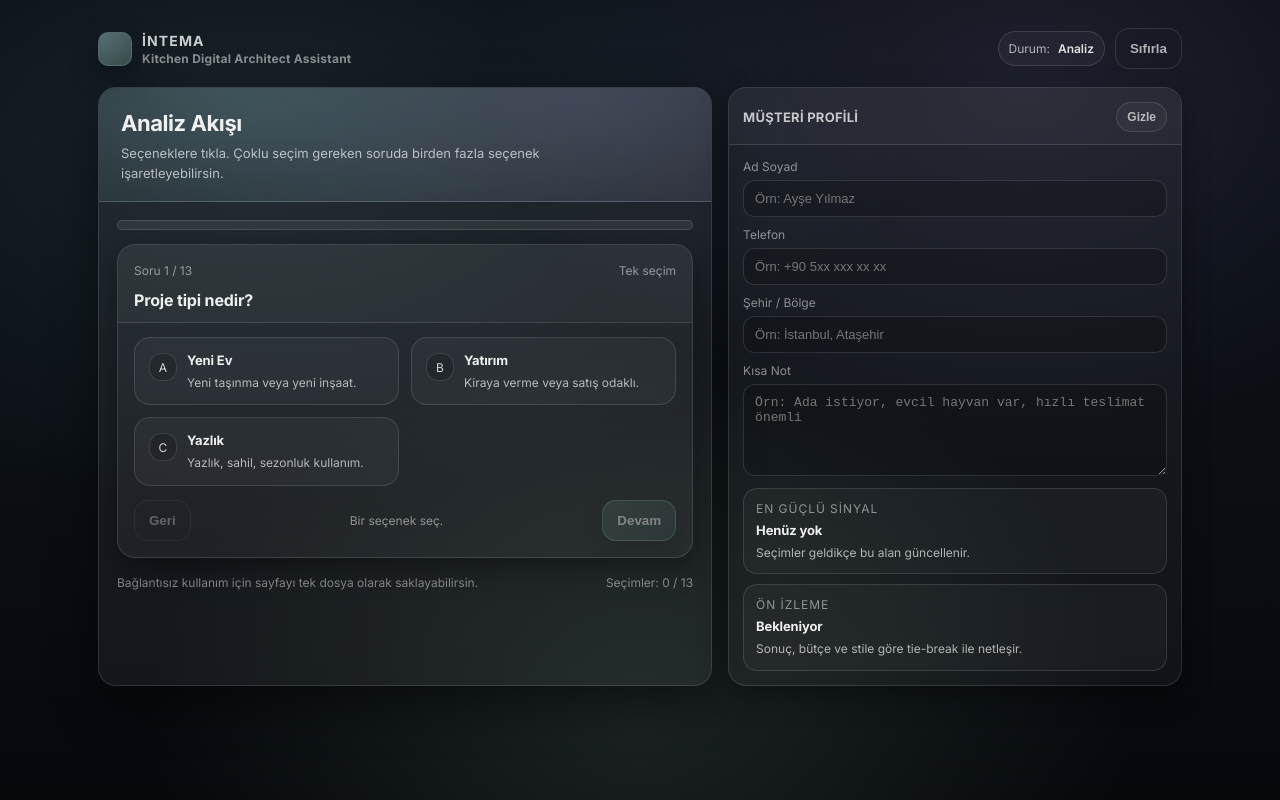
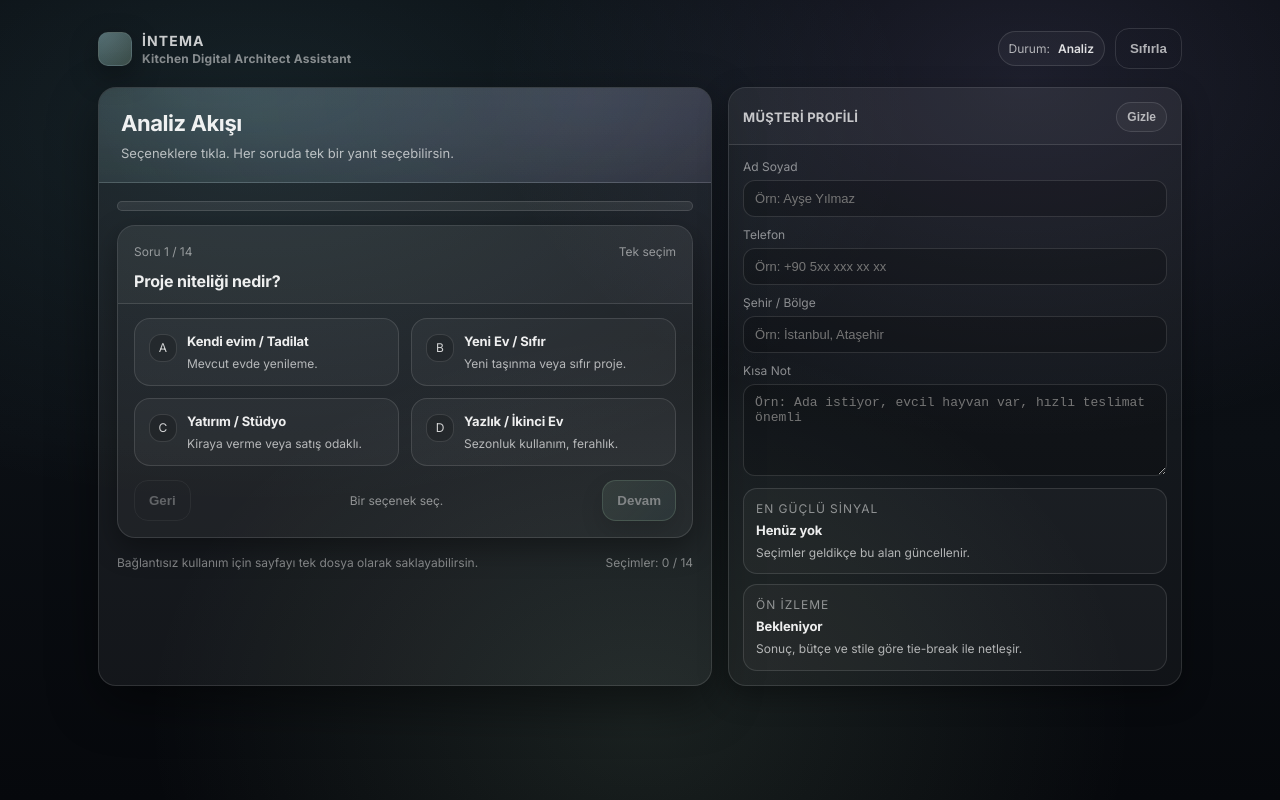
Before and after one commit to tuncerdemtr/magaza_mimar_persona, a plain HTML site: page index.html in a window 1280 px wide. Both pictures are taken after a click on the button "Analize Başla". Drawn offline with Linux system fonts and the light colour scheme.

Commit message:
Update quiz questions and scoring

```diff
--- a/index.html
+++ b/index.html
@@ -667,7 +667,7 @@
           <div class="kicker">Showroom modu</div>
           <h3>Müşteri Analiz Asistanı</h3>
           <p>
-            13 soruda müşteri niyetini ve yaşam tarzını netleştir. Sonuç ekranında persona, önerilen İntema modeli,
+            14 soruda müşteri niyetini ve yaşam tarzını netleştir. Sonuç ekranında persona, önerilen İntema modeli,
             kritik özellikler ve mimar notu hazır gelsin.
           </p>
         </div>
@@ -691,7 +691,7 @@
         <div class="panel">
           <div class="hero">
             <h2>Analiz Akışı</h2>
-            <p>Seçeneklere tıkla. Çoklu seçim gereken soruda birden fazla seçenek işaretleyebilirsin.</p>
+            <p>Seçeneklere tıkla. Her soruda tek bir yanıt seçebilirsin.</p>
           </div>
 
           <div class="inner">
@@ -702,7 +702,7 @@
             <div class="q-card" id="qCard">
               <div class="q-head">
                 <div>
-                  <p class="q-meta" id="qMeta">Soru 1 / 13</p>
+                  <p class="q-meta" id="qMeta">Soru 1 / 14</p>
                   <h3 class="q-title" id="qTitle">...</h3>
                 </div>
                 <div class="q-meta" id="qType">Tek seçim</div>
@@ -721,7 +721,7 @@
 
             <footer>
               <div>Bağlantısız kullanım için sayfayı tek dosya olarak saklayabilirsin.</div>
-              <div id="footerSmall">Seçimler: 0 / 13</div>
+              <div id="footerSmall">Seçimler: 0 / 14</div>
             </footer>
           </div>
         </div>
@@ -1007,19 +1007,19 @@
     };
 
     // -----------------------------
-    // Questions (13)
-    // Q4 is multi-select
+    // Questions (14)
     // Points apply to persona keys above
     // -----------------------------
     const QUESTIONS = [
       {
         id: "q1",
-        title: "Proje tipi nedir?",
+        title: "Proje niteliği nedir?",
         type: "single",
         options: [
-          { id: "newHouse", label: "Yeni Ev", desc: "Yeni taşınma veya yeni inşaat.", points: { tech: 5, luxury: 5 } },
-          { id: "investment", label: "Yatırım", desc: "Kiraya verme veya satış odaklı.", points: { smart: 20 } },
-          { id: "summer", label: "Yazlık", desc: "Yazlık, sahil, sezonluk kullanım.", points: { coastal: 20 } },
+          { id: "renovation", label: "Kendi evim / Tadilat", desc: "Mevcut evde yenileme.", points: { } },
+          { id: "newHouse", label: "Yeni Ev / Sıfır", desc: "Yeni taşınma veya sıfır proje.", points: { tech: 5, luxury: 5 } },
+          { id: "investment", label: "Yatırım / Stüdyo", desc: "Kiraya verme veya satış odaklı.", points: { smart: 20 } },
+          { id: "summer", label: "Yazlık / İkinci Ev", desc: "Sezonluk kullanım, ferahlık.", points: { coastal: 20 } },
         ]
       },
       {
@@ -1027,8 +1027,9 @@
         title: "Zaman yaklaşımı nasıl?",
         type: "single",
         options: [
-          { id: "urgent", label: "Acil", desc: "Hızlı karar, hızlı uygulama.", points: { quick: 20, smart: 10 } },
-          { id: "perfection", label: "Mükemmeliyetçi", desc: "Detay, kusursuzluk, uzun karar süreci.", points: { luxury: 10, nostalgic: 5 } },
+          { id: "urgent", label: "Acil / Hemen", desc: "Hızlı karar, hızlı uygulama.", points: { quick: 20, smart: 10 } },
+          { id: "standard", label: "Standart Süre", desc: "Normal akış.", points: { } },
+          { id: "perfection", label: "Mükemmeliyetçi (Zaman bol)", desc: "Detay, kusursuzluk, uzun karar süreci.", points: { luxury: 10, nostalgic: 5 } },
         ]
       },
       {
@@ -1036,30 +1037,33 @@
         title: "Mutfak alanı nasıl?",
         type: "single",
         options: [
-          { id: "small", label: "Küçük", desc: "Verimlilik ve depolama optimizasyonu.", points: { smart: 10 } },
-          { id: "large", label: "Geniş", desc: "Sosyal alan ve gelişmiş pişirme.", points: { social: 15, gourmet: 10 } },
+          { id: "small", label: "Dar / Küçük", desc: "Verimlilik ve depolama optimizasyonu.", points: { smart: 10, quick: 5 } },
+          { id: "standard", label: "Standart", desc: "Dengeli kullanım.", points: { } },
+          { id: "large", label: "Geniş / Ada Müsait", desc: "Sosyal alan ve gelişmiş pişirme.", points: { social: 15, gourmet: 10 } },
+          { id: "freedom", label: "Mimari Özgürlük", desc: "Özgür plan ve teknoloji vurgusu.", points: { tech: 10 } },
         ]
       },
       {
         id: "q4",
-        title: "Hane yapısı hangilerine uyuyor?",
-        type: "multi",
+        title: "Hane halkı nasıl?",
+        type: "single",
         options: [
-          { id: "single", label: "Tek Kişi", desc: "Daha kişisel, teknolojiye açık.", points: { tech: 10 } },
-          { id: "children", label: "Çocuk", desc: "Konfor, güvenlik, düzen.", points: { comfort: 15 } },
-          { id: "pets", label: "Evcil Hayvan", desc: "Dayanım, temizlik, sürdürülebilir seçimler.", points: { eco: 10, comfort: 5 } },
+          { id: "single", label: "Yalnız / Çift", desc: "Kişisel kullanım ve pratiklik.", points: { tech: 10, smart: 5 } },
+          { id: "children", label: "Çocuklar", desc: "Konfor, güvenlik, düzen.", points: { comfort: 15 } },
+          { id: "extended", label: "Geniş Aile / Yaşlı", desc: "Sosyal paylaşım ve konfor.", points: { comfort: 10, social: 5 } },
+          { id: "pets", label: "Evcil Hayvan", desc: "Dayanım, temizlik, sürdürülebilir seçimler.", points: { comfort: 5, eco: 10 } },
         ],
-        hint: "Birden fazla seçebilirsin."
       },
       {
         id: "q5",
         title: "Ana motivasyon ne?",
         type: "single",
         options: [
-          { id: "showcase", label: "Gösteriş / Sunum", desc: "Misafir ağırlama, sosyal hayat.", points: { social: 20 } },
-          { id: "cooking", label: "Pişirme", desc: "Fonksiyon, istasyon düzeni.", points: { gourmet: 20 } },
-          { id: "peace", label: "Huzur", desc: "Ferahlık ve dinginlik.", points: { coastal: 15 } },
-          { id: "heart", label: "Aile Kalbi", desc: "Rutinler, dayanım, konfor.", points: { comfort: 15 } },
+          { id: "showcase", label: "Vitrin (Sosyal)", desc: "Misafir ağırlama, sosyal hayat.", points: { social: 20, tech: 10 } },
+          { id: "cooking", label: "Operasyon (Yemek)", desc: "Fonksiyon, istasyon düzeni.", points: { gourmet: 20 } },
+          { id: "peace", label: "Sığınak (Huzur)", desc: "Ferahlık ve dinginlik.", points: { coastal: 15, eco: 10 } },
+          { id: "station", label: "İstasyon (Pratik)", desc: "Hız ve verim.", points: { quick: 10, smart: 10 } },
+          { id: "heart", label: "Kalp (Aile)", desc: "Rutinler, dayanım, konfor.", points: { comfort: 15, nostalgic: 10 } },
         ]
       },
       {
@@ -1067,31 +1071,32 @@
         title: "En büyük acı noktası ne?",
         type: "single",
         options: [
-          { id: "cleaning", label: "Temizlik", desc: "Kolay silinebilir, pratik.", points: { comfort: 20 } },
-          { id: "clutter", label: "Dağınıklık", desc: "Organizer ve kategori depolama.", points: { gourmet: 10 } },
-          { id: "outdated", label: "Eski görünüm", desc: "Modernleşme, teknoloji hissi.", points: { tech: 10 } },
+          { id: "clutter", label: "Dağınıklık", desc: "Organizer ve kategori depolama.", points: { gourmet: 10, comfort: 5 } },
+          { id: "cleaning", label: "Temizlik / Leke", desc: "Kolay silinebilir, pratik.", points: { comfort: 20 } },
+          { id: "outdated", label: "Demode Görünüm", desc: "Modernleşme, teknoloji hissi.", points: { tech: 10, luxury: 5 } },
+          { id: "dark", label: "Karanlık / Basık", desc: "Ferahlık ve nefes alan atmosfer.", points: { coastal: 10 } },
         ]
       },
       {
         id: "q7",
-        title: "Stil tercihi hangisi?",
+        title: "Tasarım dili hangisi?",
         type: "single",
         options: [
-          { id: "modern", label: "Modern", desc: "Düz yüzey, minimal çizgi.", points: { tech: 20 } },
-          { id: "classic", label: "Klasik", desc: "Zarafet, premium oranlar.", points: { luxury: 20 } },
-          { id: "country", label: "Country", desc: "Sıcak doku, nostalji.", points: { eco: 15, nostalgic: 15 } },
-          { id: "industrial", label: "Endüstriyel", desc: "Kontrast, koyu ton, metal hissi.", points: { tech: 10 } },
+          { id: "modern", label: "Modern & Minimal", desc: "Düz yüzey, minimal çizgi.", points: { tech: 20, gourmet: 5 } },
+          { id: "classic", label: "Klasik & Gösterişli", desc: "Zarafet, premium oranlar.", points: { luxury: 20, social: 5 } },
+          { id: "country", label: "Country & Doğal", desc: "Sıcak doku, nostalji.", points: { eco: 15, nostalgic: 15, coastal: 10 } },
+          { id: "industrial", label: "Endüstriyel", desc: "Kontrast, koyu ton, metal hissi.", points: { tech: 10, social: 10 } },
         ]
       },
       {
         id: "q8",
-        title: "Malzeme hissi nasıl olmalı?",
+        title: "Renk / Doku tercihi?",
         type: "single",
         options: [
-          { id: "wood", label: "Ahşap", desc: "Doğal doku, sıcaklık.", points: { eco: 20 } },
-          { id: "mat", label: "Mat / Yumuşak", desc: "Sakin, konforlu yüzey.", points: { comfort: 10 } },
-          { id: "gloss", label: "High Gloss", desc: "Parlak, premium etki.", points: { luxury: 15 } },
-          { id: "dark", label: "Koyu Ton", desc: "Teknoloji ve kontrast.", points: { tech: 15 } },
+          { id: "wood", label: "Doğal Ahşap", desc: "Doğal doku, sıcaklık.", points: { eco: 20, nostalgic: 10 } },
+          { id: "mat", label: "Mat / Soft", desc: "Sakin, konforlu yüzey.", points: { comfort: 10, coastal: 10 } },
+          { id: "gloss", label: "Parlak / Canlı", desc: "Parlak, premium etki.", points: { luxury: 15, social: 10 } },
+          { id: "dark", label: "Koyu / Maskülen", desc: "Teknoloji ve kontrast.", points: { tech: 15, gourmet: 5 } },
         ]
       },
       {
@@ -1099,8 +1104,9 @@
         title: "Pişirme tarzı nasıl?",
         type: "single",
         options: [
-          { id: "gourmet", label: "Gurme", desc: "Sık pişirir, istasyon ister.", points: { gourmet: 25 } },
-          { id: "practical", label: "Pratik", desc: "Hız, düzen, verim.", points: { smart: 10 } },
+          { id: "standard", label: "Standart", desc: "Günlük kullanım.", points: { comfort: 5 } },
+          { id: "gourmet", label: "Gurme Seviyesi", desc: "Sık pişirir, istasyon ister.", points: { gourmet: 25 } },
+          { id: "practical", label: "Minimum / Pratik", desc: "Hız, düzen, verim.", points: { smart: 10, quick: 10 } },
         ]
       },
       {
@@ -1108,8 +1114,9 @@
         title: "Depolamada öncelik ne?",
         type: "single",
         options: [
-          { id: "pantry", label: "Pantry", desc: "Gizli düzen ve hızlı erişim.", points: { comfort: 10 } },
-          { id: "vitrine", label: "Vitrin", desc: "Sergileme, misafir odaklı kullanım.", points: { social: 15 } },
+          { id: "standard", label: "Standart", desc: "Dengeli depolama.", points: { } },
+          { id: "pantry", label: "Kiler Sistemleri", desc: "Gizli düzen ve hızlı erişim.", points: { comfort: 10, gourmet: 10 } },
+          { id: "vitrine", label: "Vitrin / Sergileme", desc: "Sergileme, misafir odaklı kullanım.", points: { social: 15, luxury: 10 } },
         ]
       },
       {
@@ -1117,8 +1124,9 @@
         title: "Sürdürülebilirlik ne kadar önemli?",
         type: "single",
         options: [
-          { id: "high", label: "Çok önemli", desc: "Çevreci seçimler ve doğal hissiyat.", points: { eco: 25 } },
-          { id: "normal", label: "Normal", desc: "Dengeli yaklaşım.", points: { } },
+          { id: "high", label: "Çok Önemli (Eco)", desc: "Çevreci seçimler ve doğal hissiyat.", points: { eco: 25 } },
+          { id: "normal", label: "Önemli ama...", desc: "Dengeli yaklaşım.", points: { eco: 5 } },
+          { id: "low", label: "Öncelik Değil", desc: "Diğer kriterler öne çıkar.", points: { } },
         ]
       },
       {
@@ -1126,8 +1134,8 @@
         title: "Teknoloji beklentisi nasıl?",
         type: "single",
         options: [
-          { id: "highTech", label: "Yüksek teknoloji", desc: "Aksesuar ve akıllı çözümler.", points: { tech: 20 } },
-          { id: "traditional", label: "Geleneksel", desc: "Zamansız alışkanlıklar.", points: { nostalgic: 15 } },
+          { id: "highTech", label: "High-Tech Olsun", desc: "Aksesuar ve akıllı çözümler.", points: { tech: 20 } },
+          { id: "traditional", label: "Geleneksel Olsun", desc: "Zamansız alışkanlıklar.", points: { nostalgic: 15, eco: 5 } },
         ]
       },
       {
@@ -1135,9 +1143,20 @@
         title: "Bütçe yaklaşımı nasıl?",
         type: "single",
         options: [
-          { id: "flexible", label: "Esnek", desc: "Premium tercih, kalite öncelik.", points: { luxury: 20 } },
-          { id: "pp", label: "Fiyat / Performans", desc: "Dengeli tercih.", points: { comfort: 10 } },
-          { id: "economic", label: "Ekonomik", desc: "Net bütçe, verim.", points: { smart: 15 } },
+          { id: "flexible", label: "Esnek / Prestij", desc: "Premium tercih, kalite öncelik.", points: { luxury: 20, tech: 5 } },
+          { id: "pp", label: "Fiyat / Performans", desc: "Dengeli tercih.", points: { comfort: 10, gourmet: 5 } },
+          { id: "economic", label: "Ekonomik", desc: "Net bütçe, verim.", points: { smart: 15, quick: 5 } },
+        ]
+      },
+      {
+        id: "q14",
+        title: "Karar faktörü hangisi?",
+        type: "single",
+        options: [
+          { id: "design", label: "Tasarım Heyecanı", desc: "Yeni tasarım hissi belirleyici.", points: { tech: 5, luxury: 5 } },
+          { id: "trust", label: "Güven / Garanti", desc: "Uzun ömür ve güvenli seçim.", points: { comfort: 10, luxury: 5 } },
+          { id: "speed", label: "Hız", desc: "Takvim ve hızlı teslimat.", points: { quick: 15 } },
+          { id: "cost", label: "Maliyet", desc: "Net maliyet odağı.", points: { smart: 10 } },
         ]
       },
     ];
@@ -1535,7 +1554,7 @@
       const answeredCount = countAnswered();
       const customer = getCustomerProfile();
       const shortName = customer.name ? customer.name.split(" ")[0] : "Müşteri";
-      el.rSummary.textContent = `${shortName} | ${answeredCount}/13`;
+      el.rSummary.textContent = `${shortName} | ${answeredCount}/14`;
 
       updateSavedCount();
     }
```
